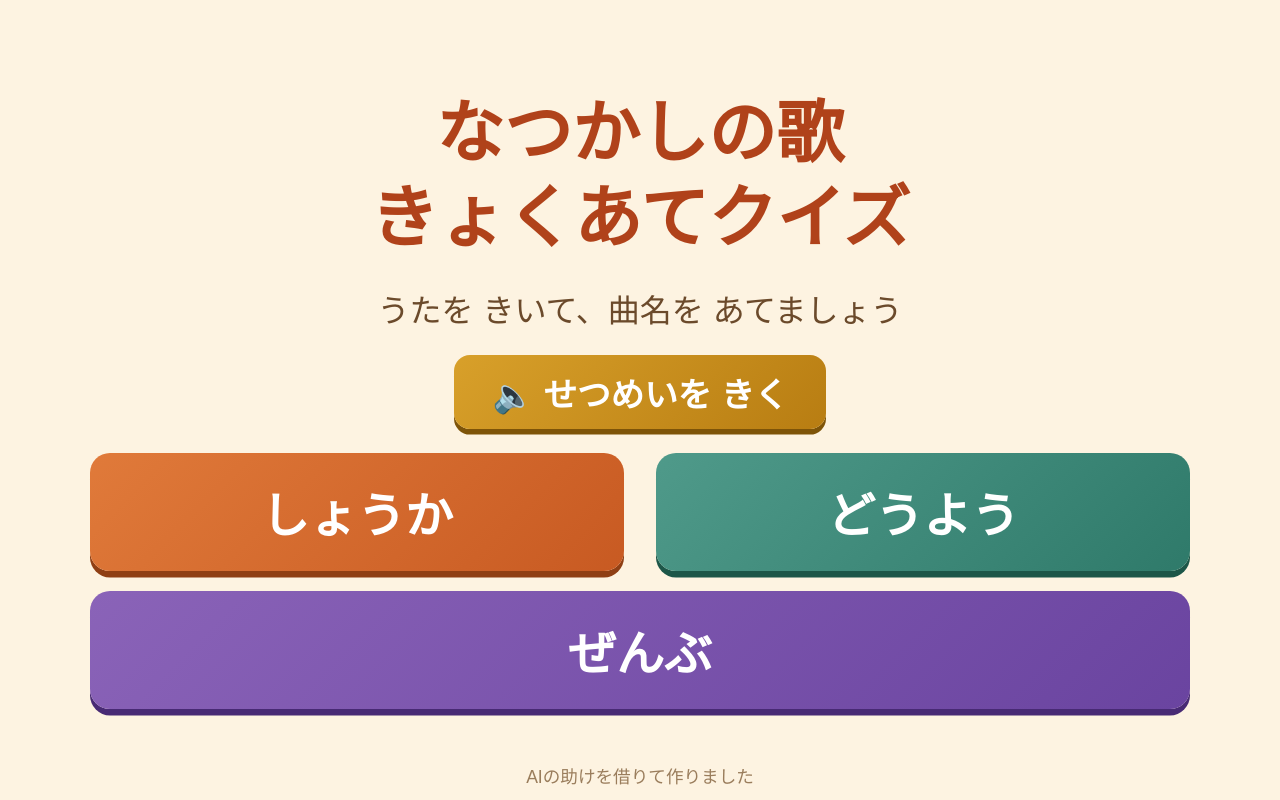
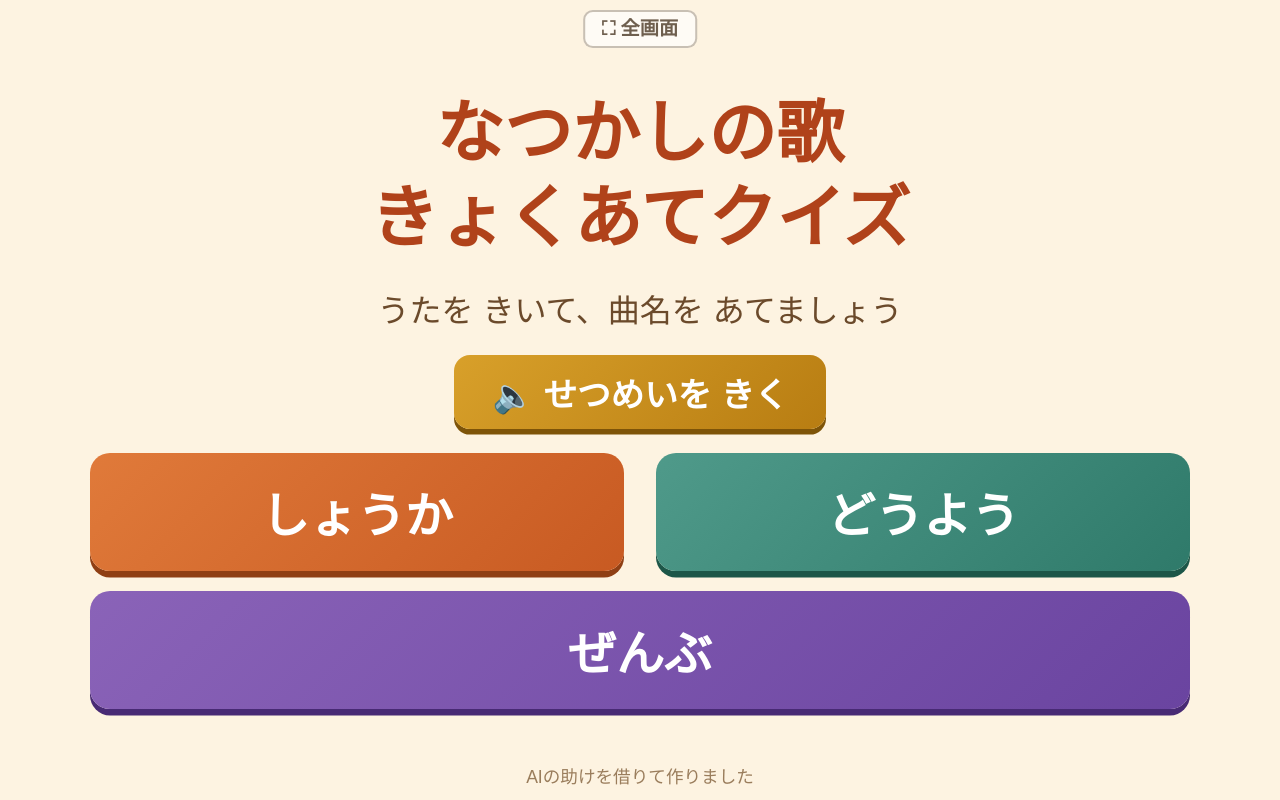
Before and after one commit to mrgreen7491/uta-quiz, a plain HTML site: page index.html in a window 1280 px wide. Drawn offline with Linux system fonts and the light colour scheme.

Commit message:
Add files via upload

```diff
--- a/index.html
+++ b/index.html
@@ -364,5 +364,32 @@ function onNext(){
 function toTitle(){ stopAudio(); showScreen('start'); }
 function backToTitle(){ if(confirm('はじめの画面に もどりますか？')) toTitle(); }
 </script>
+
+<!-- 全画面ボタン（スタッフ用・共通部品 v1） -->
+<style>
+#btnFullscreen{position:fixed;top:1.2vh;left:50%;transform:translateX(-50%);z-index:9999;font-family:inherit;font-size:max(13px,2.4vh);line-height:1.2;padding:.7vh 1.3vw;border-radius:1.2vh;border:.3vh solid rgba(60,40,20,.35);background:rgba(255,255,255,.82);color:#4a3a2a;opacity:.8;cursor:pointer;box-shadow:none}
+#btnFullscreen:hover,#btnFullscreen:focus-visible{opacity:1}
+</style>
+<button id="btnFullscreen" type="button" aria-label="全画面表示">⛶ 全画面</button>
+<script>
+(function(){
+  var b=document.getElementById('btnFullscreen'), de=document.documentElement;
+  var can=document.fullscreenEnabled||document.webkitFullscreenEnabled;
+  if(!can){ b.style.display='none'; return; }
+  function isFS(){ return document.fullscreenElement||document.webkitFullscreenElement; }
+  function upd(){ b.textContent=isFS()?'✕ 全画面をやめる':'⛶ 全画面'; }
+  b.addEventListener('click',function(e){
+    e.stopPropagation();
+    try{
+      if(isFS()){ (document.exitFullscreen||document.webkitExitFullscreen).call(document); }
+      else{ (de.requestFullscreen||de.webkitRequestFullscreen).call(de); }
+    }catch(err){}
+    b.blur();
+  });
+  document.addEventListener('fullscreenchange',upd);
+  document.addEventListener('webkitfullscreenchange',upd);
+  upd();
+})();
+</script>
 </body>
 </html>
```
